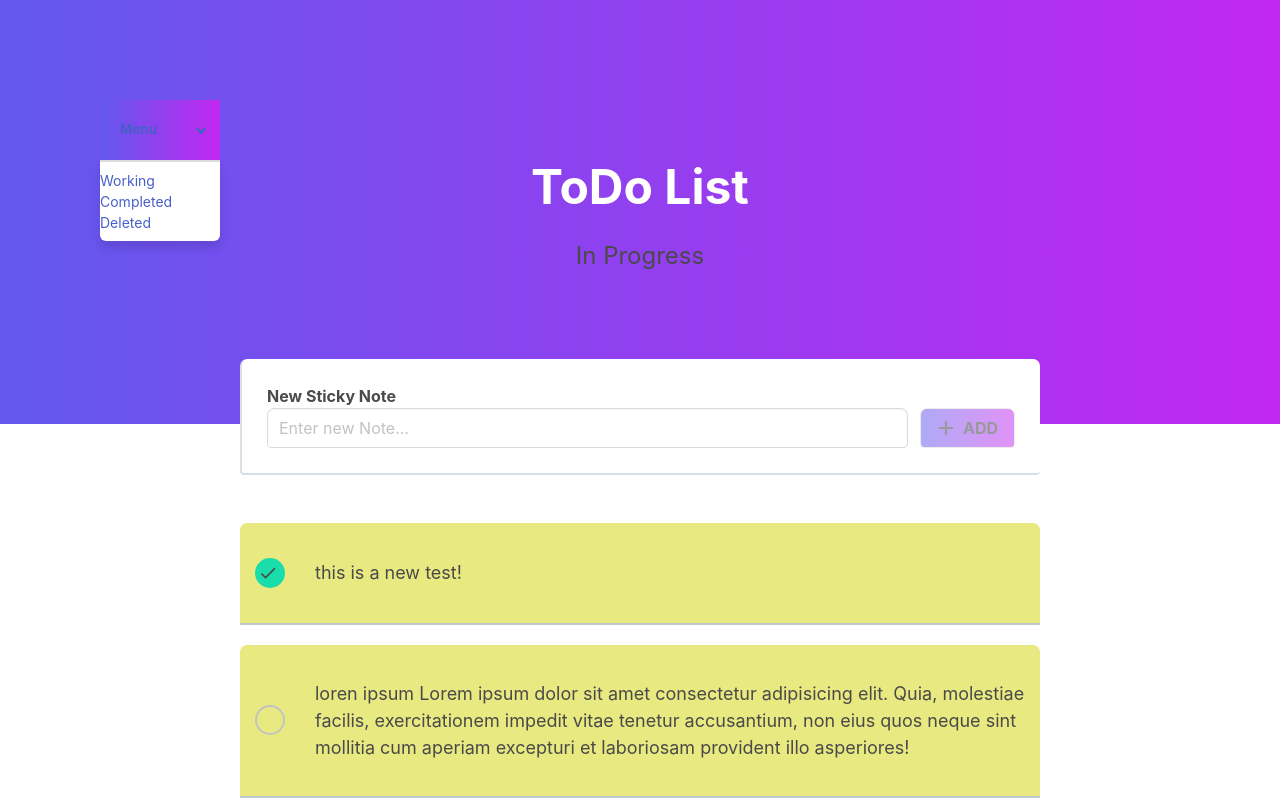
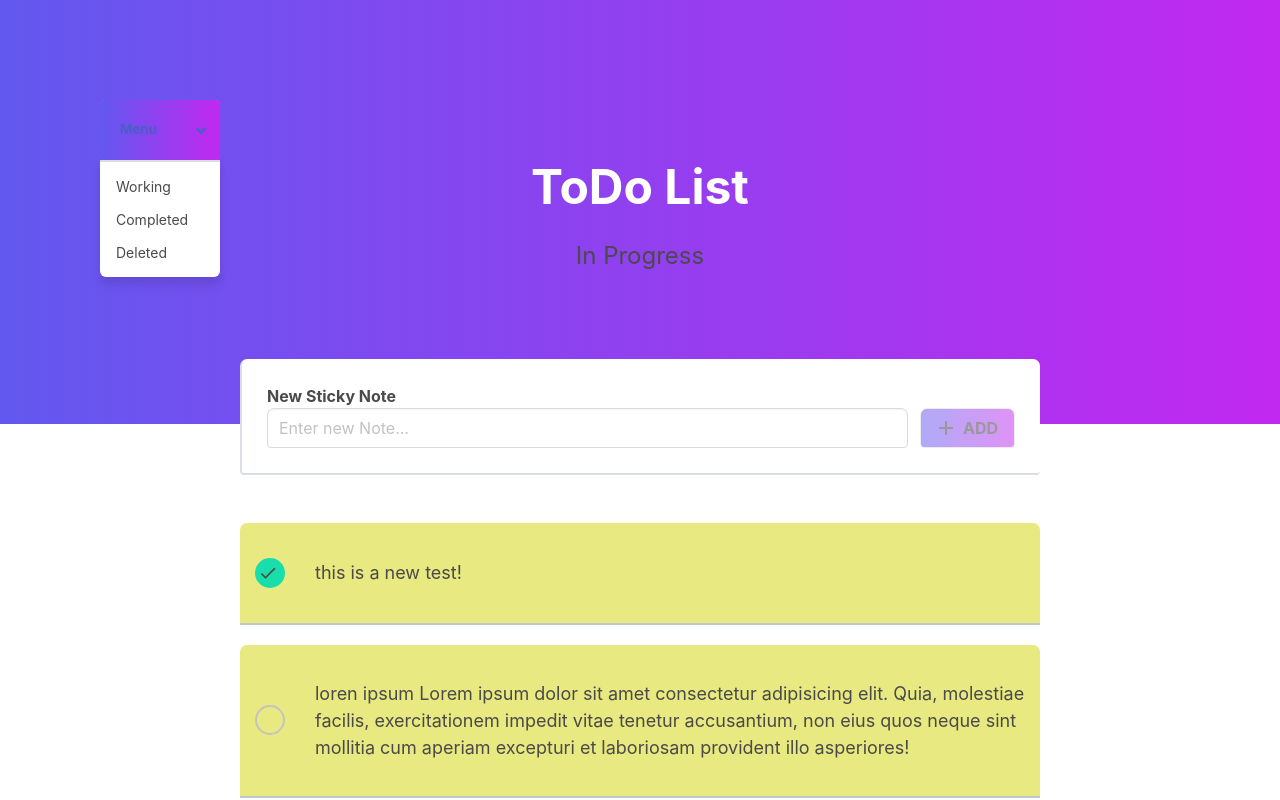
Before and after one commit to RinaDCV/Project-To-Do-List, an Angular app: page / in a window 1280 px wide. Both pictures are taken after a click on the button "Menu". Shown: the top 800 px of the page. Built offline with nearby package versions, Linux system fonts and the light colour scheme.

Commit message:
button update

```diff
--- a/src/app/archive/archive.component.css
+++ b/src/app/archive/archive.component.css
@@ -18,12 +18,14 @@ button{
     padding: 20px;
     width: 140px;
     border: white;
+    border-radius: 4px;
 
 }
 
 .navbar{
     display: flex;
-    width: 80px;
+    width: 121px;
+    border-radius: 5px;
 
 }
 .navbar-item{
--- a/src/app/archive/archive.component.html
+++ b/src/app/archive/archive.component.html
@@ -4,9 +4,9 @@
       <button class="navbar-link" (click)="toggleMenu()">Menu</button>
 
       <div class="navbar-dropdown">
-        <a routerLink=""> Working </a>
-        <a routerLink="/archive"> Completed </a>
-        <a routerLink="/trash"> Deleted </a>
+        <a class="navbar-item" routerLink=""> Working </a>
+        <a class="navbar-item" routerLink="/archive"> Completed </a>
+        <a class="navbar-item" routerLink="/trash"> Deleted </a>
       </div>
     </div>
   </nav>
--- a/src/app/edit-note-dialog/edit-note-dialog.component.ts
+++ b/src/app/edit-note-dialog/edit-note-dialog.component.ts
@@ -13,7 +13,7 @@ export class EditNoteDialogComponent implements OnInit {
   constructor(
     public dialogRef: MatDialogRef<EditNoteDialogComponent>,
 
-    //iput dialog data here: (it is a token)used to pass existing text dialog
+    //input dialog data here: (it is a token)used to pass existing text dialog
     @Inject (MAT_DIALOG_DATA) public stickyNote: StickyNote) { }
 
 
--- a/src/app/home-page/home-page.component.css
+++ b/src/app/home-page/home-page.component.css
@@ -16,17 +16,21 @@ button{
     display: flex;
     color: black;
     padding: 20px;
-    width: 140px;
+    width: 121px;
     border: white;
+    border-radius: 4px;
+
 
 }
 
 .navbar{
     display: flex;
-    width: 80px;
+    width: 120px;
+    border-radius: 5px;
 
 }
 .navbar-item{
+
     width:120px;
 }
 h3{
@@ -35,6 +39,7 @@ h3{
 }
 
 footer{
+
     background: linear-gradient(to right, rgb(98, 88, 238), rgb(193, 40, 240));
     padding: 5rem 1.5rem 5rem;
     margin-top: 100px;
--- a/src/app/home-page/home-page.component.html
+++ b/src/app/home-page/home-page.component.html
@@ -4,9 +4,9 @@
       <button class="navbar-link" (click)="toggleMenu()">Menu</button>
 
       <div class="navbar-dropdown">
-        <a routerLink=""> Working </a>
-        <a routerLink="/archive"> Completed </a>
-        <a routerLink="/trash"> Deleted </a>
+        <a class="navbar-item" routerLink=""> Working </a>
+        <a class="navbar-item" routerLink="/archive" > Completed </a>
+        <a class="navbar-item" routerLink="/trash"> Deleted </a>
       </div>
     </div>
   </nav>
--- a/src/app/stack/stack.component.ts
+++ b/src/app/stack/stack.component.ts
@@ -36,4 +36,6 @@ export class StackComponent implements OnInit {
     this.deleteClicked.emit();
   }
 
+
+
 }
--- a/src/app/trash/trash.component.css
+++ b/src/app/trash/trash.component.css
@@ -16,14 +16,16 @@ button{
     display: flex;
     color: black;
     padding: 20px;
-    width: 140px;
+    width: 121px;
     border: white;
+    border-radius: 4px;
 
 }
 
 .navbar{
     display: flex;
-    width: 80px;
+    width: 120px;
+    border-radius: 5px;
 
 }
 .navbar-item{
--- a/src/app/trash/trash.component.html
+++ b/src/app/trash/trash.component.html
@@ -4,9 +4,9 @@
         <button class="navbar-link" (click)="toggleMenu()">Menu</button>
 
         <div class="navbar-dropdown">
-          <a routerLink=""> Working </a>
-          <a routerLink="/archive"> Completed </a>
-          <a routerLink="/trash"> Deleted </a>
+          <a class="navbar-item" routerLink=""> Working </a>
+          <a class="navbar-item" routerLink="/archive"> Completed </a>
+          <a class="navbar-item" routerLink="/trash"> Deleted </a>
         </div>
       </div>
     </nav>
```
